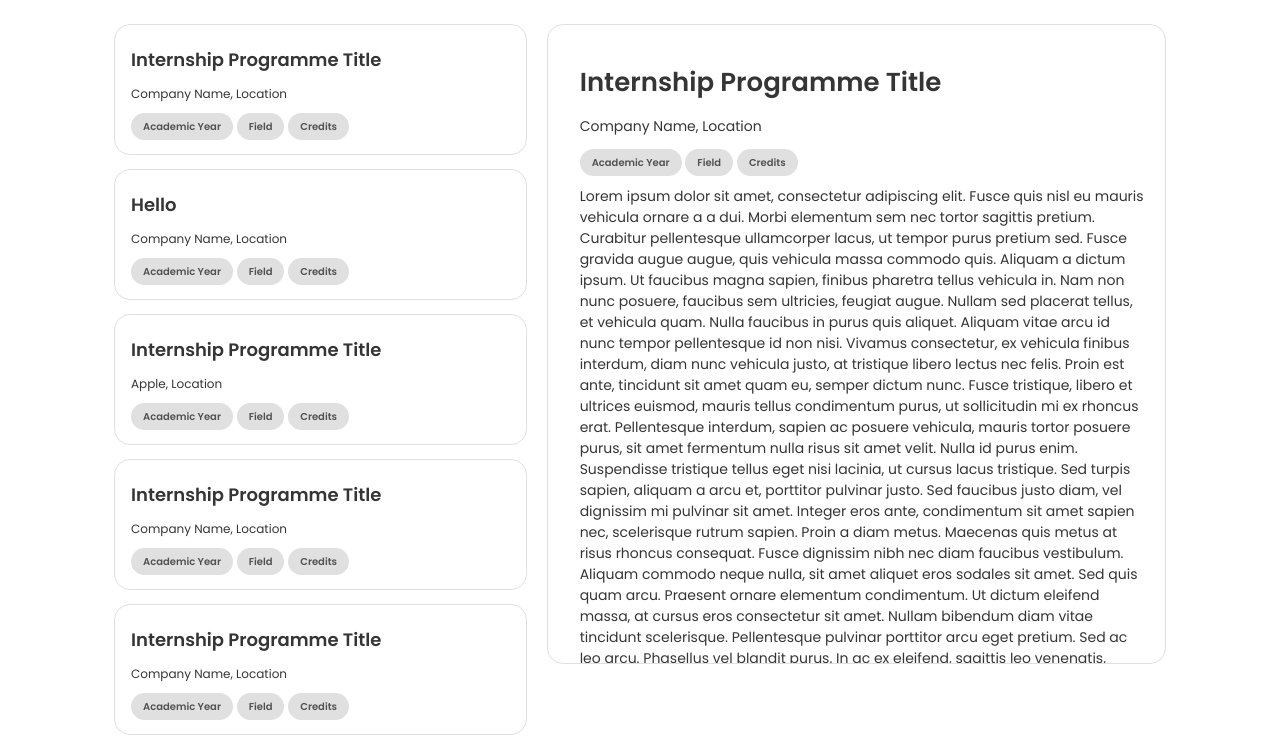
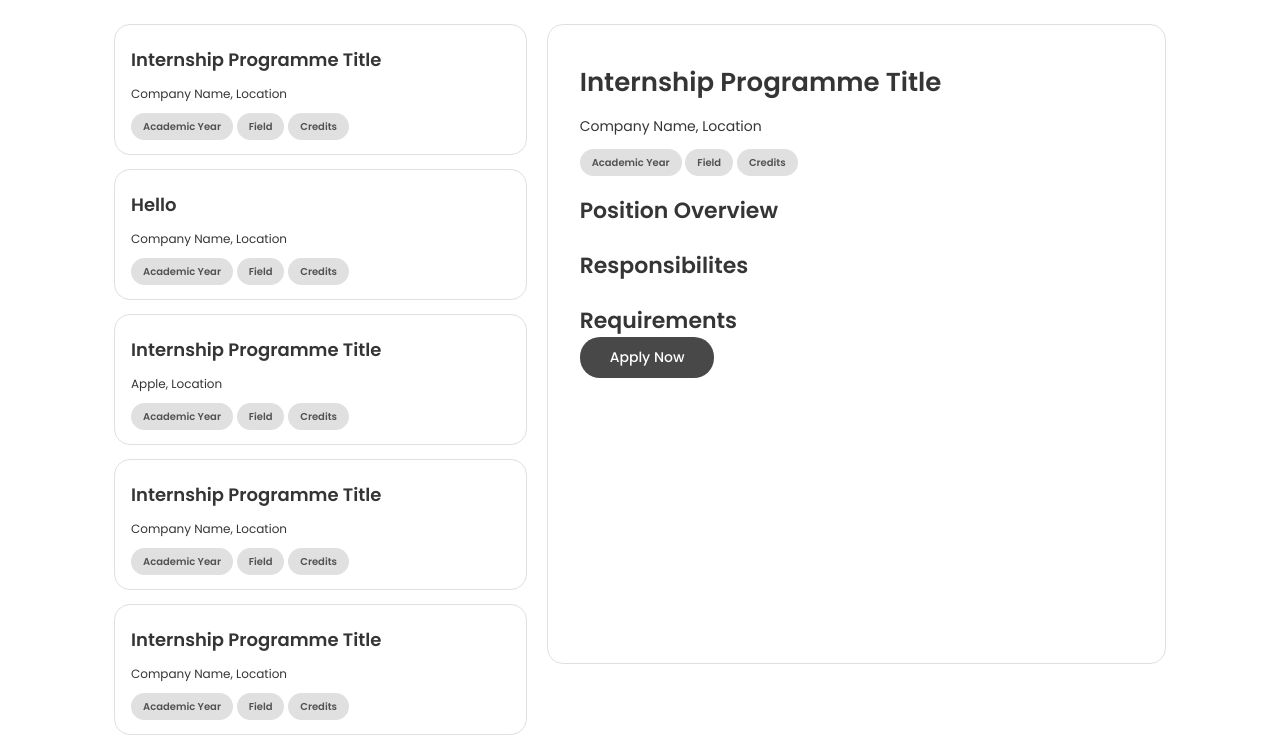
Before and after one commit to BossDNW/LockedIn, a Python web app: template app/templates/app.html in a window 1280 px wide. Shown: the part 205-954 px from the top of the page. Run offline with Jinja, Linux system fonts and the light colour scheme; the template is opened without the code that fills it, so the values that code supplies are empty.

Commit message:
edited html

```diff
--- a/app/templates/app.html
+++ b/app/templates/app.html
@@ -74,17 +74,10 @@
                 <span>${item.academic_year}</span>
                 <span>${item.field}</span>
                 <span>${item.credits}</span><br>
-                <p>Lorem ipsum dolor sit amet, consectetur adipiscing elit. Fusce quis nisl eu mauris vehicula ornare a a dui. Morbi elementum sem nec tortor sagittis pretium. Curabitur pellentesque ullamcorper lacus, ut tempor purus pretium sed. Fusce gravida augue augue, quis vehicula massa commodo quis. Aliquam a dictum ipsum. Ut faucibus magna sapien, finibus pharetra tellus vehicula in. Nam non nunc posuere, faucibus sem ultricies, feugiat augue. Nullam sed placerat tellus, et vehicula quam. Nulla faucibus in purus quis aliquet. Aliquam vitae arcu id nunc tempor pellentesque id non nisi. Vivamus consectetur, ex vehicula finibus interdum, diam nunc vehicula justo, at tristique libero lectus nec felis. Proin est ante, tincidunt sit amet quam eu, semper dictum nunc. Fusce tristique, libero et ultrices euismod, mauris tellus condimentum purus, ut sollicitudin mi ex rhoncus erat. Pellentesque interdum, sapien ac posuere vehicula, mauris tortor posuere purus, sit amet fermentum nulla risus sit amet velit. Nulla id purus enim.
-
-Suspendisse tristique tellus eget nisi lacinia, ut cursus lacus tristique. Sed turpis sapien, aliquam a arcu et, porttitor pulvinar justo. Sed faucibus justo diam, vel dignissim mi pulvinar sit amet. Integer eros ante, condimentum sit amet sapien nec, scelerisque rutrum sapien. Proin a diam metus. Maecenas quis metus at risus rhoncus consequat. Fusce dignissim nibh nec diam faucibus vestibulum. Aliquam commodo neque nulla, sit amet aliquet eros sodales sit amet.
-
-Sed quis quam arcu. Praesent ornare elementum condimentum. Ut dictum eleifend massa, at cursus eros consectetur sit amet. Nullam bibendum diam vitae tincidunt scelerisque. Pellentesque pulvinar porttitor arcu eget pretium. Sed ac leo arcu. Phasellus vel blandit purus. In ac ex eleifend, sagittis leo venenatis, hendrerit risus. Nam sed facilisis eros. Fusce interdum ultricies fringilla. Maecenas convallis et tortor eget maximus. Quisque tempor ex massa. Quisque et sagittis enim, vitae faucibus justo. Duis sollicitudin turpis quam. In ultricies molestie urna, id sodales ipsum egestas at.
-
-Curabitur eu commodo velit. Nam at ipsum fringilla, luctus ante vel, bibendum tellus. Proin turpis erat, eleifend ac cursus id, finibus sed mi. Curabitur eu fringilla mauris. Quisque euismod nibh enim, non feugiat nulla finibus pretium. Vivamus condimentum ut quam at semper. In pellentesque mauris urna, sit amet eleifend justo cursus at. Nam hendrerit sodales tellus, sed commodo mauris sodales sit amet. Quisque vel sapien et nisl pharetra hendrerit id sit amet ex. Phasellus quis rutrum enim. Curabitur blandit commodo purus quis euismod. Pellentesque dui urna, lacinia ut sagittis sit amet, vehicula sed tellus. Mauris molestie tortor et nibh cursus volutpat. In hac habitasse platea dictumst. Sed euismod ex turpis, nec consectetur augue sollicitudin sit amet.
-
-Praesent euismod molestie ligula id egestas. Proin mi lectus, dapibus non egestas in, elementum et lorem. In id viverra felis. Praesent maximus, ante sit amet porttitor porttitor, elit risus tempus quam, et porttitor justo augue fringilla lorem. Nullam sodales nisl nulla, eu tincidunt magna scelerisque a. Nulla in mollis elit, pulvinar sodales ante. Praesent maximus diam quis tristique euismod. Vivamus rutrum lacinia arcu non rutrum. Ut eu nunc risus. Praesent aliquam aliquam risus, a pellentesque felis cursus vel.
-
-</p>
+                <h3>Position Overview</h3>
+                <h3>Responsibilites</h3>
+                <h3>Requirements</h3>
+                <button>Apply Now</button>
             </div>
         `;
     }
--- a/app/templates/authenticated-base.html
+++ b/app/templates/authenticated-base.html
@@ -204,35 +204,29 @@
             margin-bottom: 0;
         }
 
-        .item-content {
-            margin-bottom: 12px;
+        .detail-view h3 {
+            font-weight: 600;
+            font-size: 22px;
+            margin-bottom: 0;
         }
 
-        .pagination {
-            display: flex;
-            justify-content: center;
-            align-items: center;
-            gap: 5px;
-            margin-bottom: 2em;
+        .detail-view button {
+            background-color: rgb(72, 72, 72);;
+            color: white;
+            border: none;
+            border-radius: 20px;
+            padding: 10px 30px;
+            font-size: 14px;
+            font-weight: 500;
         }
 
-        .pagination button {
-            padding: 6px 14px;
-            border: solid var(--border-colour) 1px;
-            border-radius: 4px;
-            background-color: white;
+        .detail-view button:hover {
+            background-color: rgb(53, 53, 53);
             cursor: pointer;
         }
 
-        .pagination button.active-page {
-            background-color: var(--border-colour);
-        }
-
-        .footer {
-            width: 100%;
-            background-color: rgb(82, 82, 82);
-            height: 100px;
-
+        .item-content {
+            margin-bottom: 12px;
         }
 
 </style>
```
Also changed, not shown: app/templates/401.html (+12 -0 lines).
